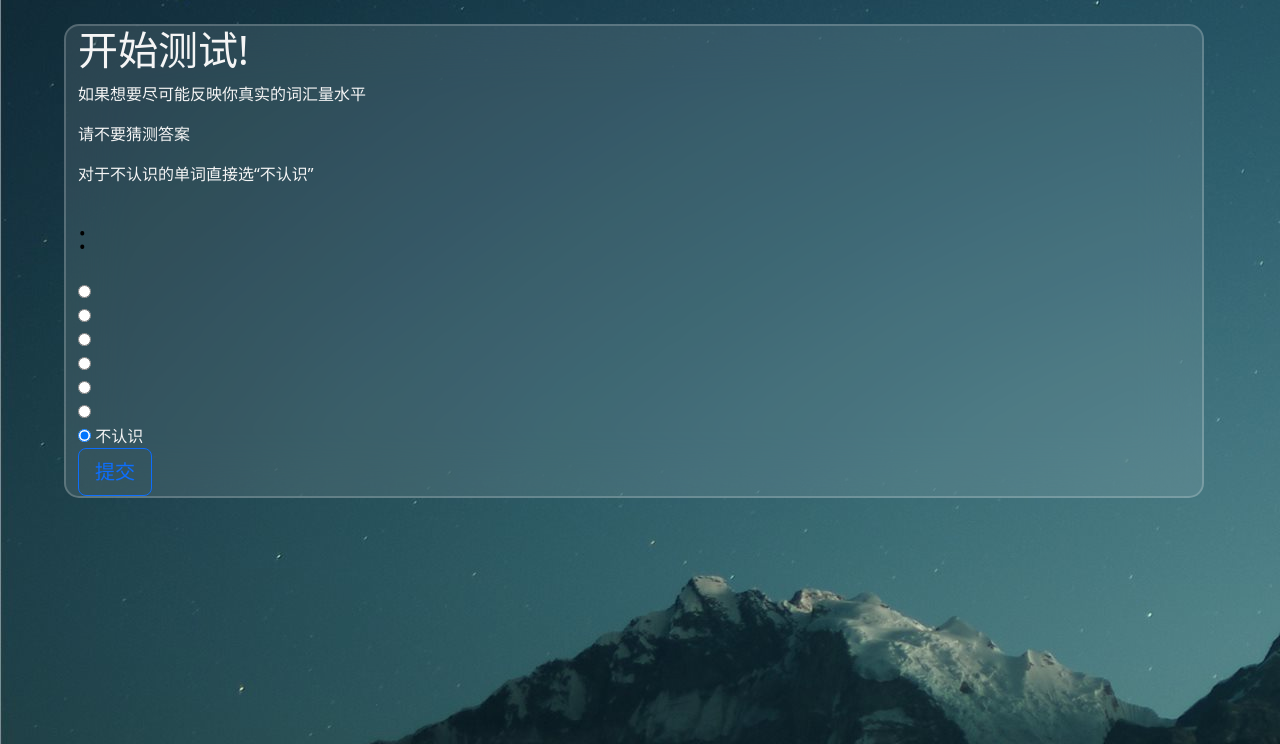
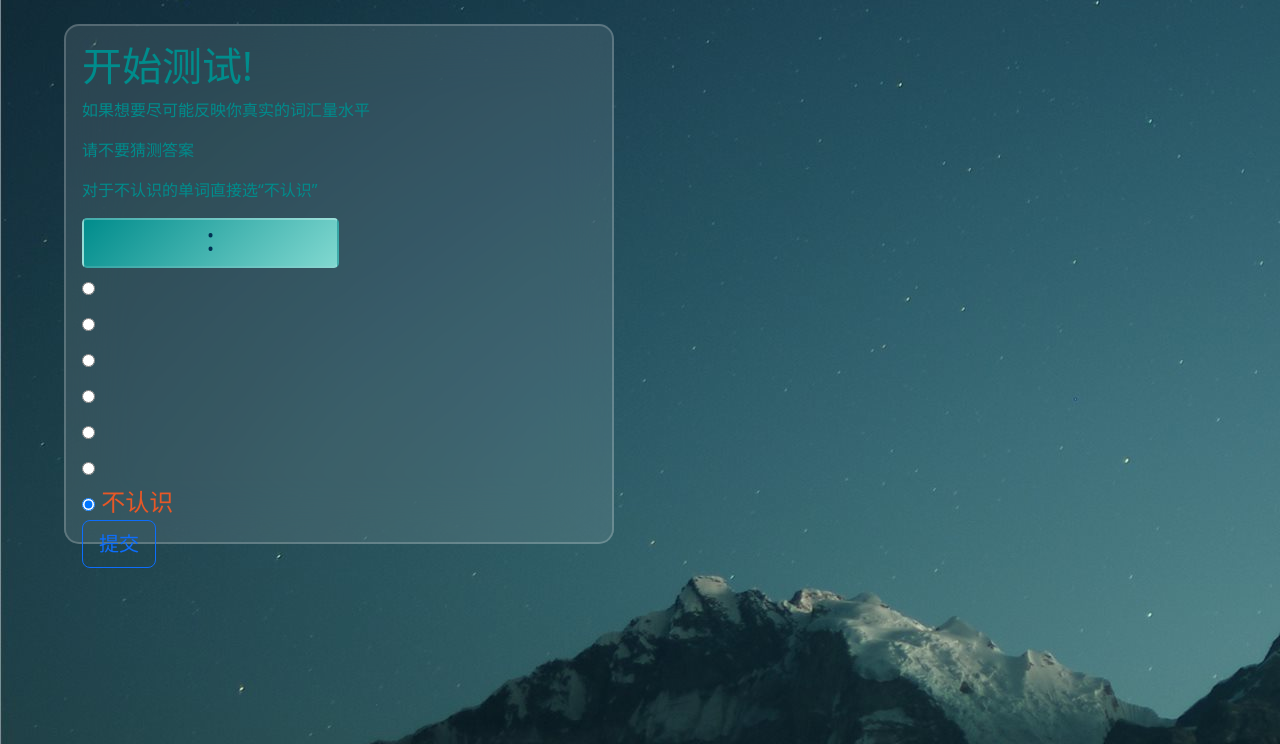
Before and after one commit to xwang71785/vocab, a Flask app: template templates/test.html in a window 1280 px wide. Shown: the part 56-800 px from the top of the page. Run offline with Flask 3, Linux system fonts and the light colour scheme; the template is opened without the code that fills it, so the values that code supplies are empty.

Commit message:
added color and gradient in header and cards

```diff
--- a/static/style.css
+++ b/static/style.css
@@ -3,25 +3,41 @@
     background-image: url("back.png");
 }
 .container{
+    padding: 1rem;
     position: absolute;
     top: 10%;
     left: 5%;
     display: inline-block;
-    color: whitesmoke;
+    color: #008C8C;
+    width: 550px;
+    height: 65vh;
     background: rgba(255, 255, 255, 0.1);
     backdrop-filter: blur(30px);
     border: 2px solid rgba(255, 255, 255, 0.2);
     border-radius: 15px;
 }
 .header{
-    padding: 1rem 0;
-
-    margin: 0 auto;
+    width: 50%;
+    text-align: center;
     font-size: 2.5rem;
     font-weight: 550;
-    color: #000;
+    color: #003153;
+    background-image:linear-gradient(135deg, #008C8C, #81D8D0);
+    border: 2px solid rgba(255, 255, 255, 0.2);
+    border-radius: 5px;
 }
 
+.cards{
+    margin: 0 auto;
+    font-size: 1.5rem;
+    color: #E85827;
+}
+
+button{
+    font-size: 1.5rem;
+    color: gray;
+    background-color: #205b59;
+}
 
 input[type=text], select {
     width: 50%;
```
